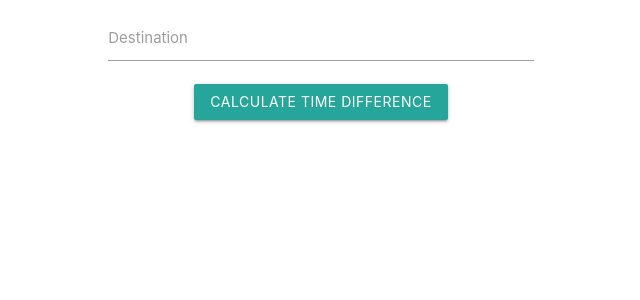
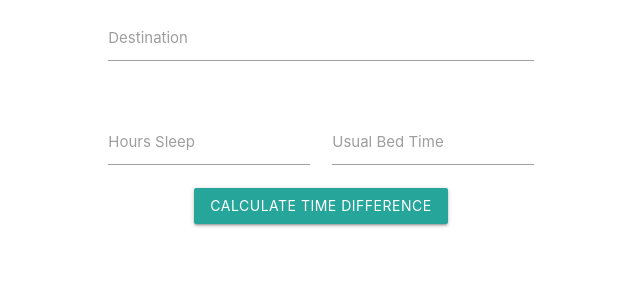
Before and after one commit to pbexe/cuckoo, a Django app: page / in a window 1280 px wide. Shown: the top 300 px of the page, without its empty margins (319-959 px from the left). Run offline with Django 3.2, Linux system fonts and the light colour scheme; some libraries are stand-ins or nearby versions.

Commit message:
Pushed for george

```diff
--- a/client/templates/client/base.html
+++ b/client/templates/client/base.html
@@ -13,9 +13,24 @@
                 <input id="dest" type="text" class="validate">
                 <label for="dest">Destination</label>
             </div>
+        </div>
+        <div class="row">
+            <div class="input-field col s12 m3 offset-m3">
+                <input id="sleep" type="text" class="validate">
+                <label for="sleep">Hours Sleep</label>
+            </div>
+            <div class="input-field col s12 m3">
+                <input id="bed" type="text" class="validate">
+                <label for="bed">Usual Bed Time</label>
+            </div>
             <div class="col s12 center-align">
                 <button class="btn waves-effect" id="sub">Calculate time difference</button>
             </div>
+
+        </div>
+
+        <div id="contain">
+
         </div>
     </div>
 
@@ -34,11 +49,17 @@
                     $.post("api", {
                             lat: location.coords.latitude,
                             long: location.coords.longitude,
+                            sleep: $('#sleep').val(),
+                            bed: $('#bed').val(),
                             destination: $('#dest').val(),
                             csrfmiddlewaretoken: '{{ csrf_token }}'
                         })
                         .done(function (data) {
-                            alert("Time difference: " + data);
+                            console.log(data)
+                            data = JSON.parse(data)
+                            $("#contain").append("<div class='col s12 m6 offset-m3 card-panel'>")
+                            $("#contain").append("<h3>" + data['xname'] + "</h3>");
+                            $("#contain").append("");
 
                         });
                 });
--- a/client/views.py
+++ b/client/views.py
@@ -5,10 +5,17 @@ import urllib
 import json
 from datetime import datetime
 import time
+
+def make24hrs(num):
+    if num >= 10:
+        return str(num) + ":00"
+    else:
+        return "0" + str(num) + ":00"
+
 def index(request):
     return render(request, 'base.html')
 
-def differenceCheck(current,y):
+def differenceCheck(current,y, bed, sleep):
     y = urllib.parse.quote(y, safe='')
 
     responseY = requests.get('https://maps.googleapis.com/maps/api/geocode/json?address='+ y + "&key=AIzaSyAg3U57-8i8YWE0PEdwc05-SHzJe6-_He8")
@@ -25,15 +32,26 @@ def differenceCheck(current,y):
     yLong = y['lng']
     yTime = requests.get('https://maps.googleapis.com/maps/api/timezone/json?location='+ str(yLat) + "," + str(yLong) + "&timestamp=" + str(int(time.time())) + "&key=AIzaSyAg3U57-8i8YWE0PEdwc05-SHzJe6-_He8")
     xTime = requests.get('https://maps.googleapis.com/maps/api/timezone/json?location='+ str(current['lat']) + "," + str(current['lng']) + "&timestamp=" + str(int(time.time())) + "&key=AIzaSyAg3U57-8i8YWE0PEdwc05-SHzJe6-_He8")
-    xOffset = xTime.json()['rawOffset']
-    yOffset = yTime.json()['rawOffset']
-    difference = xOffset + yOffset
-    difference *= 1/1.618
-    current_bed = 79200 + xOffset
-    return int(round(((current_bed - difference) / 60 / 60) % 24, 0))
-
-
+    xOffset = xTime.json()['rawOffset']#offset from utc at departure
+    yOffset = yTime.json()['rawOffset']#offset from utc at destination
+    difference = xOffset + yOffset#difference in offset in seconds
+    difference /= 1.6
+    if ":" in bed:
+        bed = bed.split(":")[0]
+    current_bed = int(bed) * 3600 + xOffset#set standard bed time to 10 at departure
+    local = int(((current_bed - difference) / 60 / 60) % 24)#works out the time you would normally go to bed but in destination time but adjusted slightly to reduce jetlag
+    xGetUp = (local + int(sleep)) % 24
+    remote = int((local + (xOffset + yOffset) / 3600) % 24)
+    yGetUp = (remote + int(sleep)) % 24
+    payload = {}
+    payload['xget'] = make24hrs(xGetUp)
+    payload['yget'] = make24hrs(yGetUp)
+    payload['x'] = make24hrs(local)
+    payload['y'] = make24hrs(remote)
+    payload['xname'] = xTime.json()['timeZoneName']
+    payload['yname'] = yTime.json()['timeZoneName']
+    return payload
 def api(request):
     if request.method == 'POST':
-        diff = differenceCheck({'lat': request.POST.get('lat'), 'lng': request.POST.get('long')}, request.POST.get('destination'))
-    return HttpResponse(diff)
+        diff = differenceCheck({'lat': request.POST.get('lat'), 'lng': request.POST.get('long')}, request.POST.get('destination'), request.POST.get('bed'), request.POST.get('sleep'))
+    return HttpResponse(json.dumps(diff))
```
